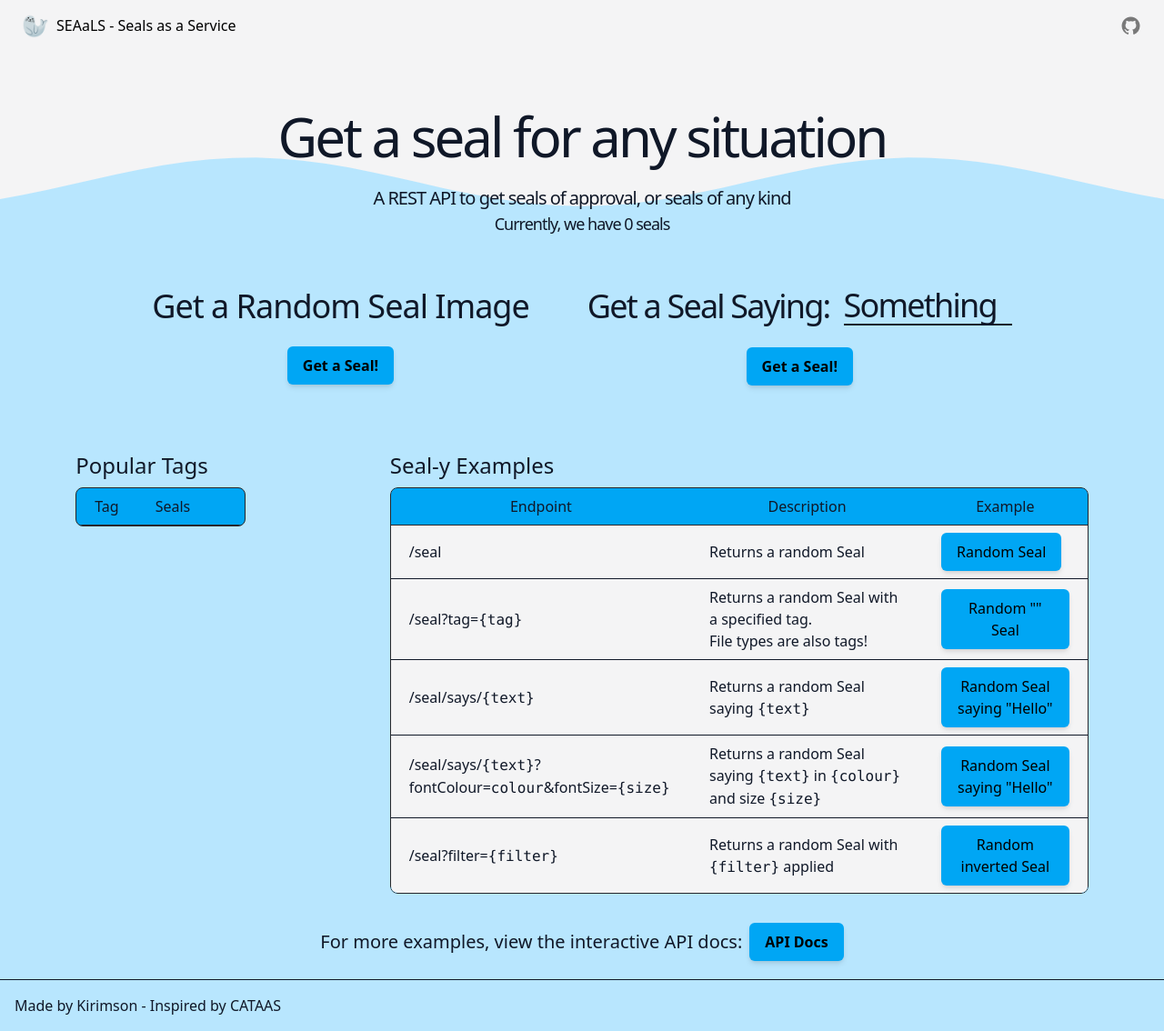
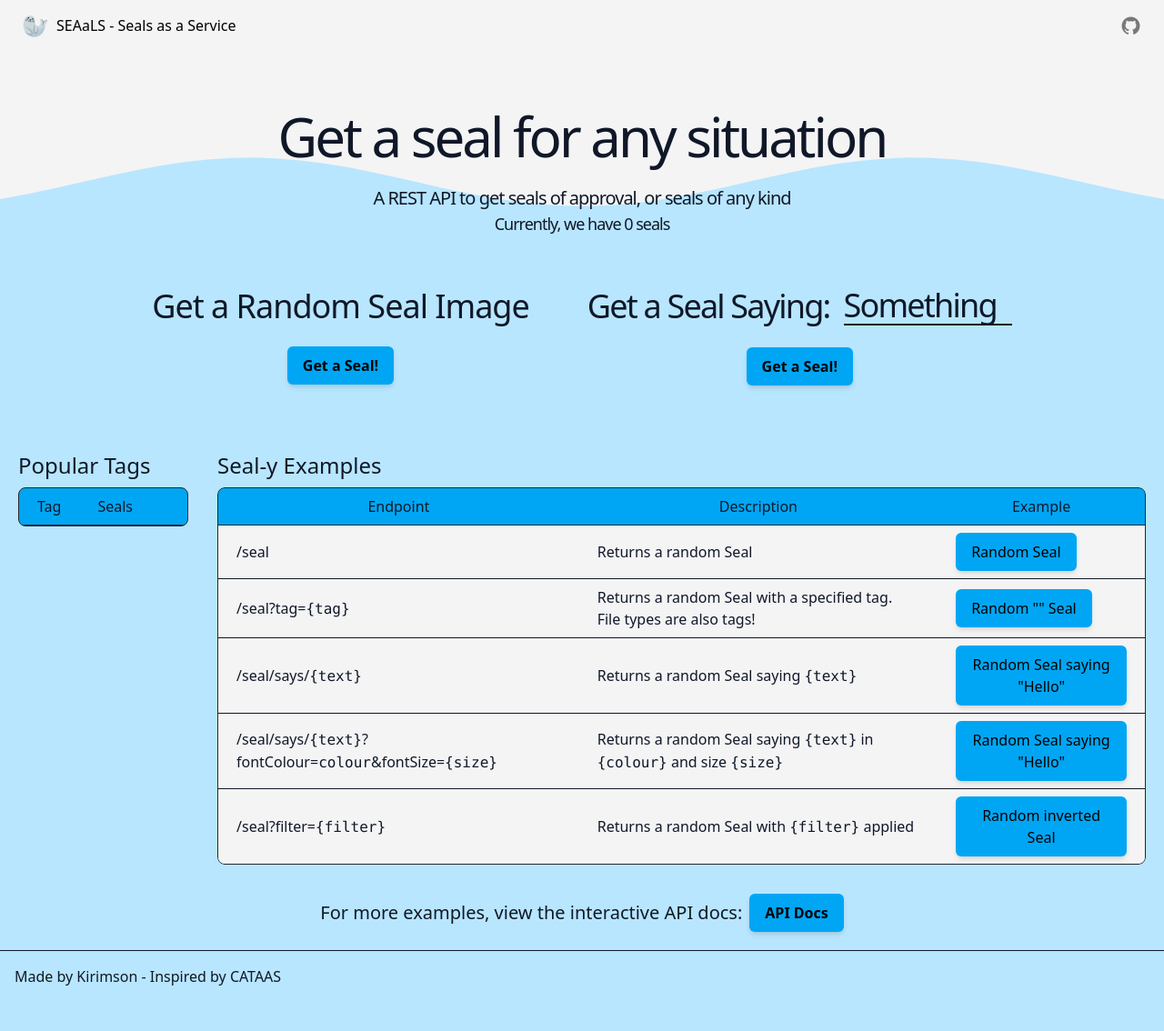
Before and after one commit to Kirimson/seaals, a web app: file public/html/index.html in a window 1280 px wide. Shown: the whole page at 91% size. After the commit the page ends 1084 px from the top, so only its background shows below. Run offline with its HTML, style and script files only (its server is not run), Linux system fonts and the light colour scheme; lists and menus that the app fills with data are empty; some libraries are stand-ins or nearby versions.

Commit message:
fix(style): hopefully fix examples table
CSS still looks and feels very bad

```diff
--- a/public/html/index.html
+++ b/public/html/index.html
@@ -114,7 +114,7 @@
 
         <div id="usage" class="flex flex-col">
           <p class="text-2xl py-2">Seal-y Examples</p>
-          <div class="max-w-[60vw] overflow-x-auto rounded-lg">
+          <div class="max-w-[90vw] lg:max-w-[80vw] overflow-x-auto rounded-lg">
             <table class="seal-table">
               <thead>
                 <tr>
```
Also changed, not shown: public/assets/output.css.
